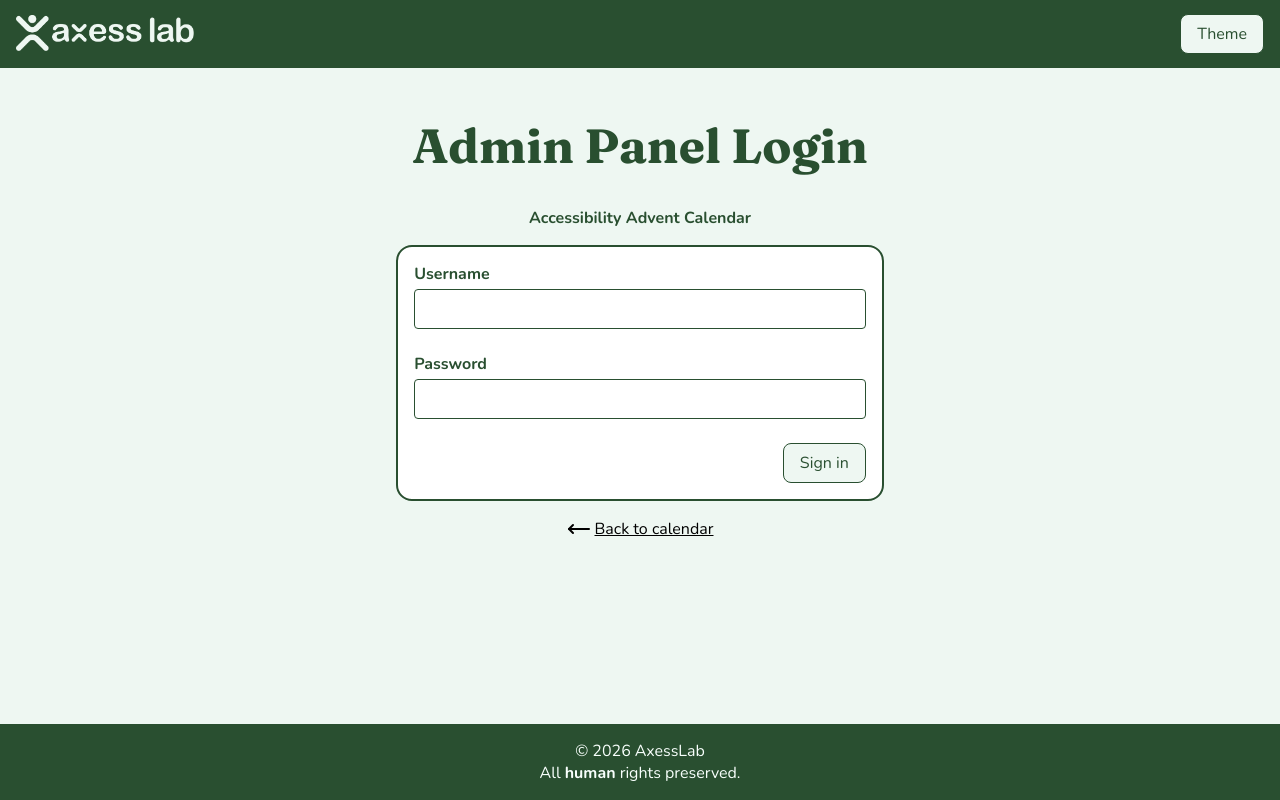
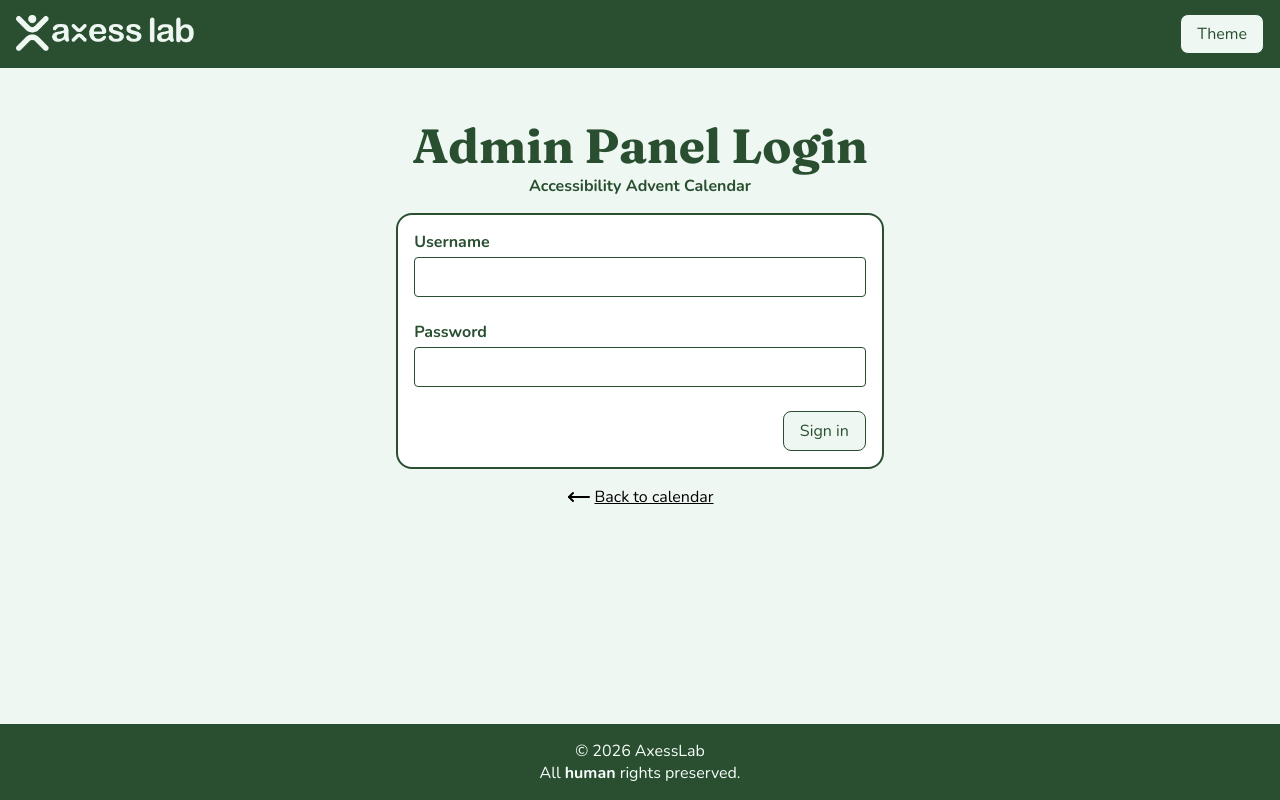
Before and after one commit to AccessibleForAll/a11y-advent-calendar, a Next.js app: page /login in a window 1280 px wide. Built offline with nearby package versions, Linux system fonts and the light colour scheme.

Commit message:
fix: address review comments on login page

```diff
--- a/src/app/login/login.module.scss
+++ b/src/app/login/login.module.scss
@@ -1,31 +1,36 @@
 @use 'sass:map';
 @use '../../styles/abstracts/colors' as *;
+@use '../../styles/abstracts/variables' as *;
 @use '../../styles/abstracts/mixins' as *;
 @use '../../styles/abstracts/functions' as *;
 
-.container {
+.loginContainer {
   @include flex-center;
   flex-direction: column;
   width: 100%;
 }
 
-.upper {
+.loginHeader {
   @include flex-center;
   flex-direction: column;
   margin: space(md);
 }
 
 .loginCard {
-  width: min(
-    100%,
-    600px
-  ); // This ensures that the login card does not exceed 600px in width, but can shrink to fit smaller screens. according to the design, this should be 635px, but I changed it for a better view.
-  display: flex;
+  width: min(100%, 635px);
+}
+
+.loginContent {
+  @include flex-center;
   flex-direction: column;
-  align-items: center;
-  gap: space(
-    sm
-  ); // This sets some space but also there is a gap in input as well.
+  gap: space(sm);
+  width: 100%;
+}
+
+.subtitle {
+  font-size: type-size(md);
+  font-weight: bold;
+  color: map.get($text-colors, 'primary');
 }
 
 .buttonWrapper {
@@ -34,7 +39,7 @@
   justify-content: flex-end;
 }
 
-.back {
+.backToCalendar {
   @include flex-center;
   margin: space(md);
   a {
--- a/src/app/login/page.tsx
+++ b/src/app/login/page.tsx
@@ -3,8 +3,6 @@ import Link from 'next/link';
 import Card from '@/components/Card/Card';
 import InputField from '@/components/Inputfield/Inputfield';
 import Button from '@/components/Buttons/Button/Button';
-import basicStyles from '@/app/page.module.scss';
-import textStyles from '@/components/Inputfield/Inputfield.module.scss';
 import loginStyles from '@/app/login/login.module.scss';
 import { MoveLeft } from 'lucide-react';
 
@@ -14,12 +12,14 @@ export default function loginPage() {
   }
   return (
     <>
-      <div className={loginStyles.upper}>
-        <h1 className={basicStyles.title}>Admin Panel Login</h1>
-        <p className={textStyles.label}>Accessibility Advent Calendar</p>
+      <div className={loginStyles.loginHeader}>
+        <h1>Admin Panel Login</h1>
+        <p className={loginStyles.subtitle}>Accessibility Advent Calendar</p>
       </div>
-      <div className={loginStyles.container}>
-        <Card className={loginStyles.loginCard}>
+      <div className={loginStyles.loginContainer}>
+        <div className={loginStyles.loginCard}>
+          <Card>
+            <div className={loginStyles.loginContent}>
               <InputField name="userName" label="Username" />
               <InputField name="password" label="Password" />
               <div className={loginStyles.buttonWrapper}>
@@ -27,9 +27,11 @@ export default function loginPage() {
                   Sign in
                 </Button>
               </div>
+            </div>
           </Card>
         </div>
-      <div className={loginStyles.back}>
+      </div>
+      <div className={loginStyles.backToCalendar}>
         <Link href="/">
           <MoveLeft />
           Back to calendar
--- a/src/app/page.module.scss
+++ b/src/app/page.module.scss
@@ -18,8 +18,6 @@ $grid-max-width: calc(6 * 9.375rem + 5 * #{$grid-gap});
 }
 
 .title {
-  color: map.get($text-colors, primary);
-  font-size: type-size(xxxl);
   margin-bottom: space(xl);
 
   @media (max-width: 25rem) {
--- a/src/components/Inputfield/Inputfield.module.scss
+++ b/src/components/Inputfield/Inputfield.module.scss
@@ -17,7 +17,6 @@ $field-text-color: map.get($text-colors, 'black');
   width: 100%;
   max-width: 100%;
   margin-bottom: space(md);
-  //max-width: 400px; This is removed to allow the input field to take the full width of its container, which is especially useful for responsive designs where the container width may vary.
 }
 
 .full-width {
--- a/src/styles/base/_typography.scss
+++ b/src/styles/base/_typography.scss
@@ -1,5 +1,7 @@
 @use 'sass:map';
 @use '../abstracts/_colors.scss' as *;
+@use '../abstracts/_variables.scss' as *;
+@use '../abstracts/_functions.scss' as *;
 
 :root {
   --ff-heading: var(--font-fraunces);
@@ -14,6 +16,13 @@ body {
   }
 }
 
+h1 {
+  color: map.get($text-colors, primary);
+  font-size: type-size(xxxl);
+  @media (max-width: 25rem) {
+    font-size: type-size(xxl);
+  }
+}
 h1,
 h2,
 h3,
--- a/src/styles/global.scss
+++ b/src/styles/global.scss
@@ -6,8 +6,6 @@
 @use './abstracts/functions';
 @use './abstracts/mixins';
 
-// Global styles to keep the footer at the bottom of the page even if the content is not enough
-// Fot the login page
 html,
 body {
   min-height: 100%;
```
Lines whose indentation alone changed are shown as unchanged.
